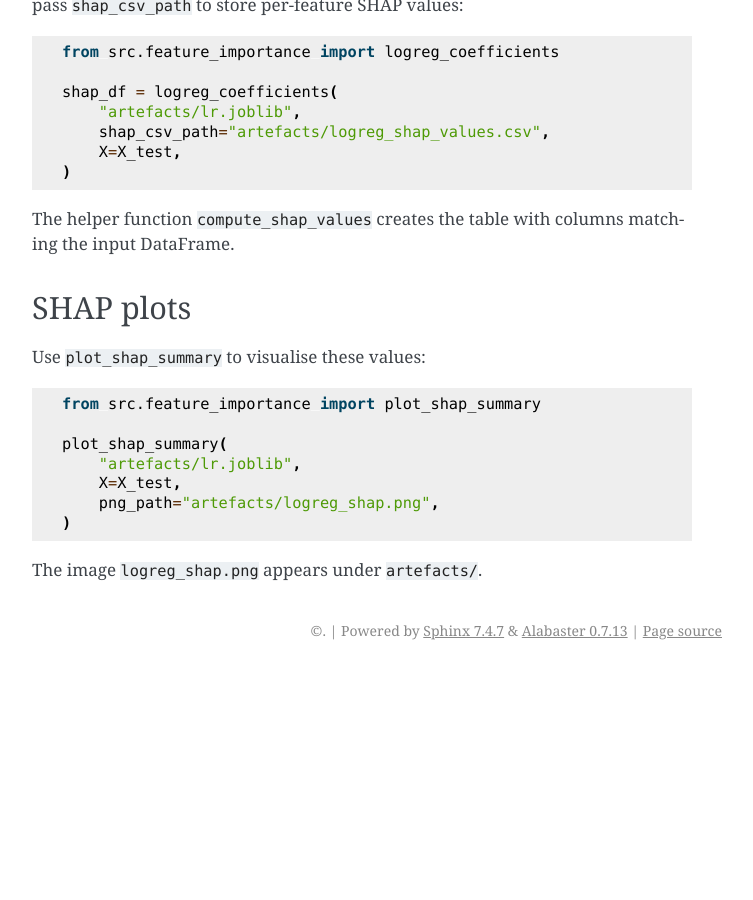
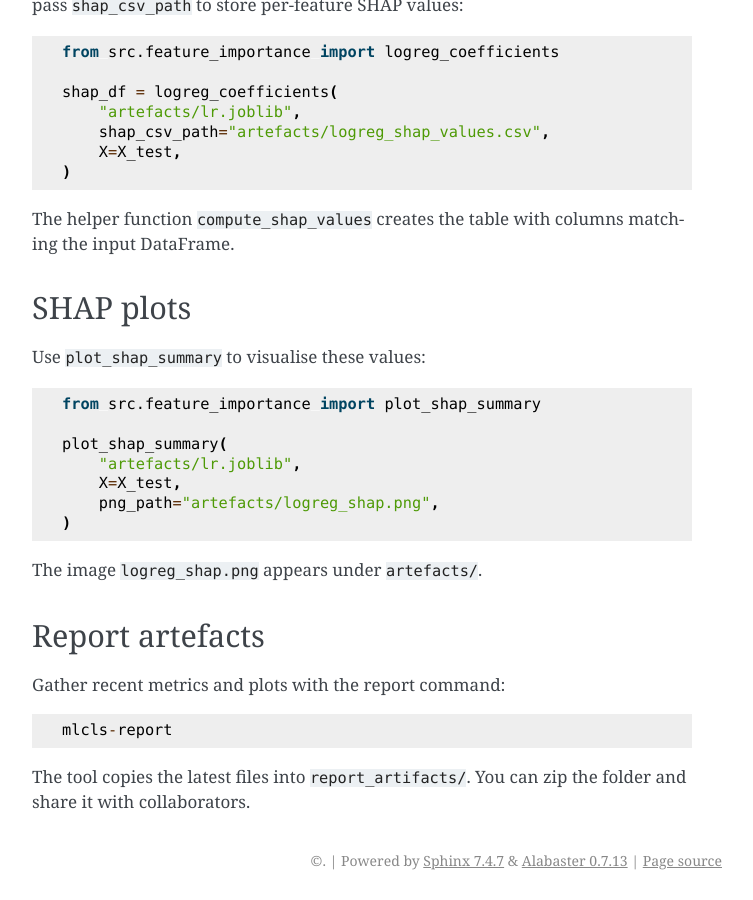
Before and after one commit to IvanStarostin1984/ML_classification, a Sphinx documentation site: the page built from docs/advanced_usage.rst, in a window 1280 px wide and 900 px high, scrolled down 1439 px. Shown: the whole window, without its empty margins (388-1141 px from the left). Built offline with Sphinx 7.4.7, drawn with Linux system fonts in a browser that asks for light colours; before the commit the page ends 2109 px from its top, so only the background shows below that.

Commit message:
docs: add mlcls-report example

```diff
--- a/docs/advanced_usage.rst
+++ b/docs/advanced_usage.rst
@@ -84,3 +84,13 @@ Use ``plot_shap_summary`` to visualise these values::
    )
 
 The image ``logreg_shap.png`` appears under ``artefacts/``.
+
+Report artefacts
+----------------
+
+Gather recent metrics and plots with the report command::
+
+   mlcls-report
+
+The tool copies the latest files into ``report_artifacts/``. You can zip the
+folder and share it with collaborators.
--- a/docs/index.rst
+++ b/docs/index.rst
@@ -1,9 +1,9 @@
 Welcome to ML_classification's documentation
 ============================================
 
-See :doc:`advanced_usage` for steps on fairness checks and calibration. See the
-Binder badge in :file:`notebooks/README.md` for a quick start running the demo
-notebooks online.
+See :doc:`advanced_usage` for fairness checks, calibration and report
+artefact collection. See the Binder badge in :file:`notebooks/README.md`
+for a quick start running the demo notebooks online.
 These Binder sessions do not include the Kaggle dataset and
 cannot download it without credentials.
 
```
Also changed, not shown: NOTES.md (+4 -0 lines), TODO.md (+4 -0 lines).
